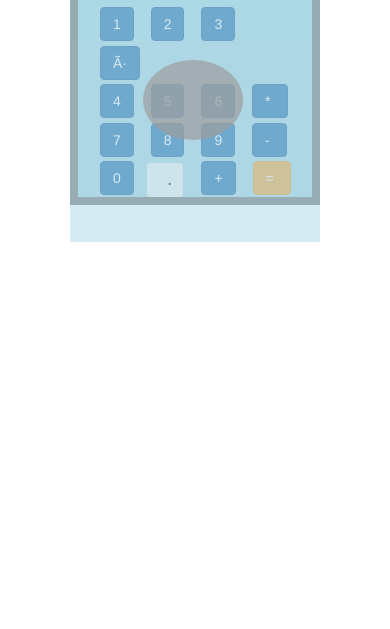
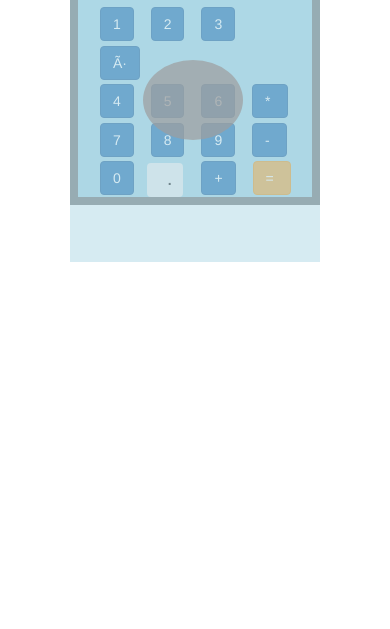
Before and after one commit to wei30/wei30.github.io, a plain HTML site: page Basic_Calculator/index.html in a window 390 px wide. Shown: the part 215-844 px from the top of the page. Drawn offline with nearby package versions, Linux system fonts and the light colour scheme; grey boxes are pictures that could not be loaded.

```diff
--- a/Basic_Calculator/style.css
+++ b/Basic_Calculator/style.css
@@ -39,7 +39,7 @@ input{
   height: 330px;
   width: 250px;
   position: relative;
-  top: -288px;
+  top: -268px;
   left: -23px;
   background-color: lightblue;
   opacity: .5;
```
Also changed, not shown: Basic_Calculator/index.html (+1 -0 lines), index.html (+1 -1 lines).
